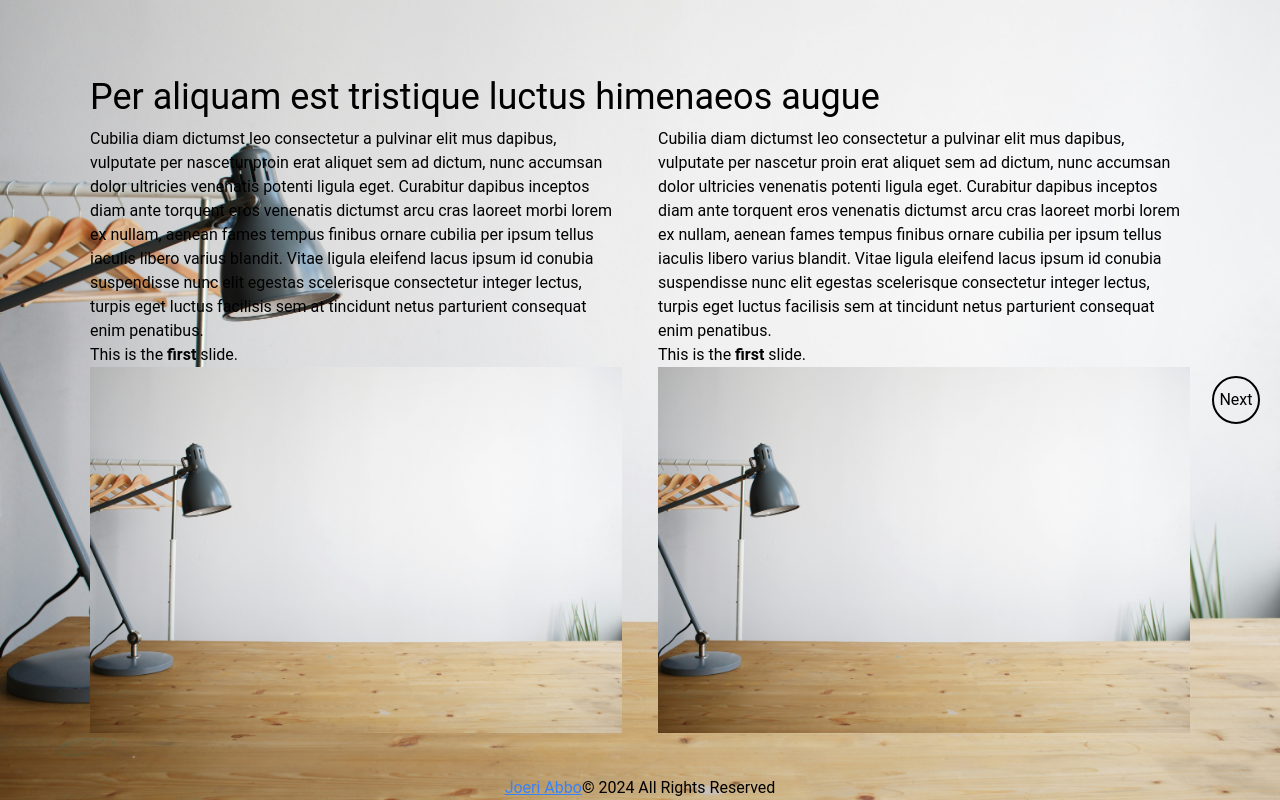
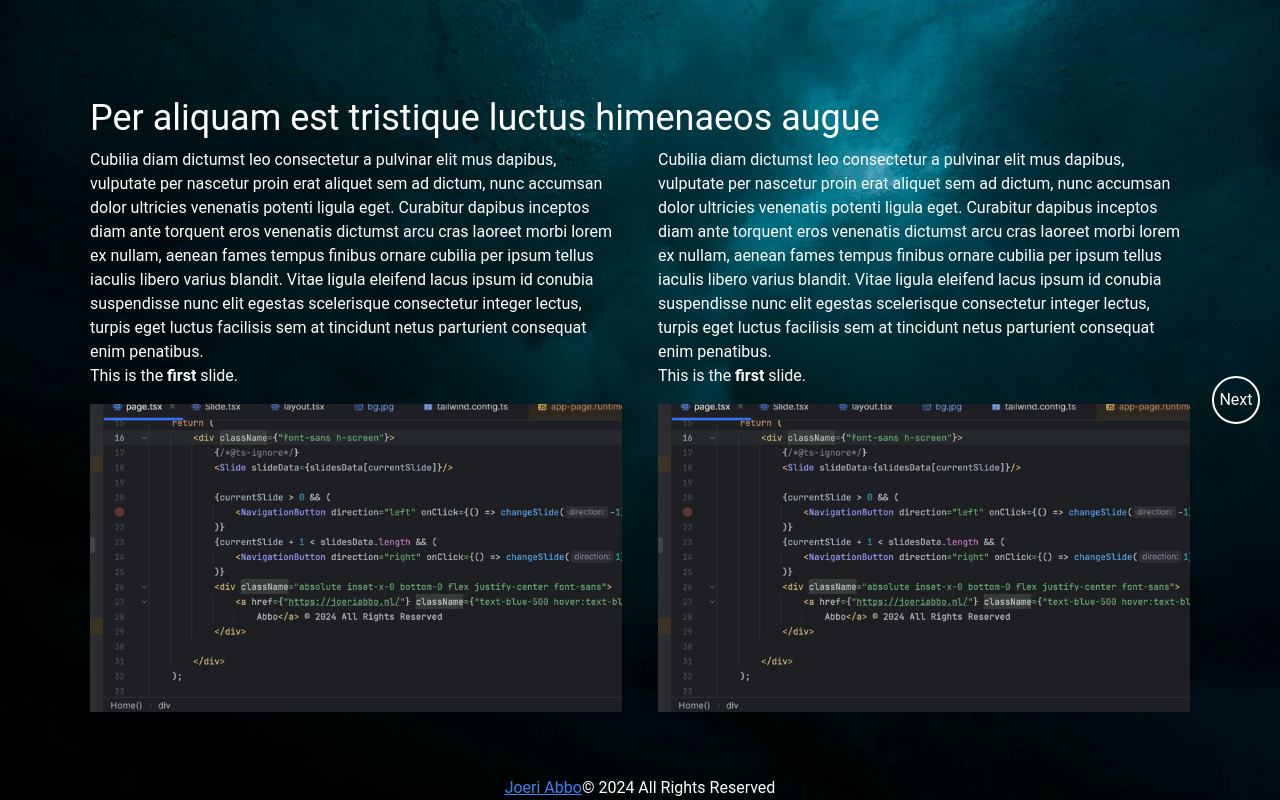
Before and after one commit to Joeri-Abbo/next-slideshow, a Next.js app: page / in a window 1280 px wide. Built offline with nearby package versions, Linux system fonts and the light colour scheme.

Commit message:
Improvements

```diff
--- a/app/page.tsx
+++ b/app/page.tsx
@@ -13,7 +13,7 @@ export default function Home() {
 
 
     return (
-        <div className={"font-sans h-screen"}>
+        <div className={"font-sans h-screen text-white"}>
             {/*@ts-ignore*/}
             <Slide slideData={slidesData[currentSlide]}/>
 
--- a/components/NavigationButton.tsx
+++ b/components/NavigationButton.tsx
@@ -10,7 +10,7 @@ const NavigationButton: React.FC<NavigationButtonProps> = ({direction, onClick})
 
     return (
         <button
-            className={`absolute ${positionClass} top-1/2 -translate-y-1/2 mx-5 rounded-full w-12 h-12 flex items-center justify-center border-2 border-black bg-transparent text-black cursor-pointer transition-colors duration-300 hover:bg-white`}
+            className={`absolute ${positionClass} top-1/2 -translate-y-1/2 mx-5 rounded-full w-12 h-12 flex items-center justify-center border-2 border-white bg-transparent text-white cursor-pointer transition-colors duration-300 hover:bg-gray-600`}
             onClick={onClick}>
             {direction === 'left' ? 'Prev' : 'Next'}
         </button>
--- a/components/Slide.tsx
+++ b/components/Slide.tsx
@@ -19,19 +19,19 @@ const Slide: React.FC<SlideProps> = ({slideData}) => {
         <div
             className="font-sans bg-cover bg-center text-black flex flex-col justify-center items-center relative w-full h-full p-20 text-left"
             style={{backgroundImage: `url(${slideData.background_image})`}}>
-            <h1 className="text-4xl w-full pl-2.5 mt-5">{slideData.title}</h1>
+            <h1 className="text-4xl w-full pl-2.5 mt-5 text-white">{slideData.title}</h1>
             <div className="grid grid-cols-2 gap-4 w-full">
-                <div className="p-2.5">
+                <div className="p-2.5 text-white">
                     {slideData.text_left && (
-                        <div dangerouslySetInnerHTML={{__html: slideData.text_left || ''}}/>
+                        <div className={"mb-4"} dangerouslySetInnerHTML={{__html: slideData.text_left || ''}}/>
                     )}
                     {slideData.image_left && (
                         <Image src={slideData.image_left} alt="image" width={1000} height={1000}/>
                     )}
                 </div>
-                <div className="p-2.5">
+                <div className="p-2.5 text-white">
                     {slideData.text_right && (
-                        <div dangerouslySetInnerHTML={{__html: slideData.text_right || ''}}/>
+                        <div className={"mb-4"} dangerouslySetInnerHTML={{__html: slideData.text_right || ''}}/>
                     )}
                     {slideData.image_right && (
                         <Image src={slideData.image_right} alt="image" width={1000} height={1000}/>
--- a/data/slidesData.json
+++ b/data/slidesData.json
@@ -2,17 +2,17 @@
   {
     "title": "Per aliquam est tristique luctus himenaeos augue",
     "text_left": "Cubilia diam dictumst leo consectetur a pulvinar elit mus dapibus, vulputate per nascetur proin erat aliquet sem ad dictum, nunc accumsan dolor ultricies venenatis potenti ligula eget. Curabitur dapibus inceptos diam ante torquent eros venenatis dictumst arcu cras laoreet morbi lorem ex nullam, aenean fames tempus finibus ornare cubilia per ipsum tellus iaculis libero varius blandit. Vitae ligula eleifend lacus ipsum id conubia suspendisse nunc elit egestas scelerisque consectetur integer lectus, turpis eget luctus facilisis sem at tincidunt netus parturient consequat enim penatibus.  <br>This is the <strong>first</strong> slide.",
-    "image_left": "/bg.jpg",
+    "image_left": "/img1.png",
     "text_right": "Cubilia diam dictumst leo consectetur a pulvinar elit mus dapibus, vulputate per nascetur proin erat aliquet sem ad dictum, nunc accumsan dolor ultricies venenatis potenti ligula eget. Curabitur dapibus inceptos diam ante torquent eros venenatis dictumst arcu cras laoreet morbi lorem ex nullam, aenean fames tempus finibus ornare cubilia per ipsum tellus iaculis libero varius blandit. Vitae ligula eleifend lacus ipsum id conubia suspendisse nunc elit egestas scelerisque consectetur integer lectus, turpis eget luctus facilisis sem at tincidunt netus parturient consequat enim penatibus.  <br>This is the <strong>first</strong> slide.",
-    "image_right": "/bg.jpg",
+    "image_right": "/img1.png",
     "background_image": "/bg.jpg"
   },
   {
     "title": "Slide 2",
     "text_left": "This is the <em>second</em> slide. Visit <a href='https://example.com'>Example</a>.",
-    "image_left": "/bg.jpg",
+    "image_left": "/img1.png",
     "text_right": "This is the <em>second</em> slide. Visit <a href='https://example.com'>Example</a>.",
-    "image_right": "/bg.jpg",
+    "image_right": "/img1.png",
     "background_image": "/bg.jpg"
   },
   {
@@ -20,7 +20,7 @@
     "text_left": "This is the <em>second</em> slide. Visit <a href='https://example.com'>Example</a>.",
     "image_left": null,
     "text_right": null,
-    "image_right": "/bg.jpg",
+    "image_right": "/img1.png",
     "background_image": "/bg.jpg"
   }
 ]
```
Also changed, not shown: public/bg.jpg, public/img1.png (added).
